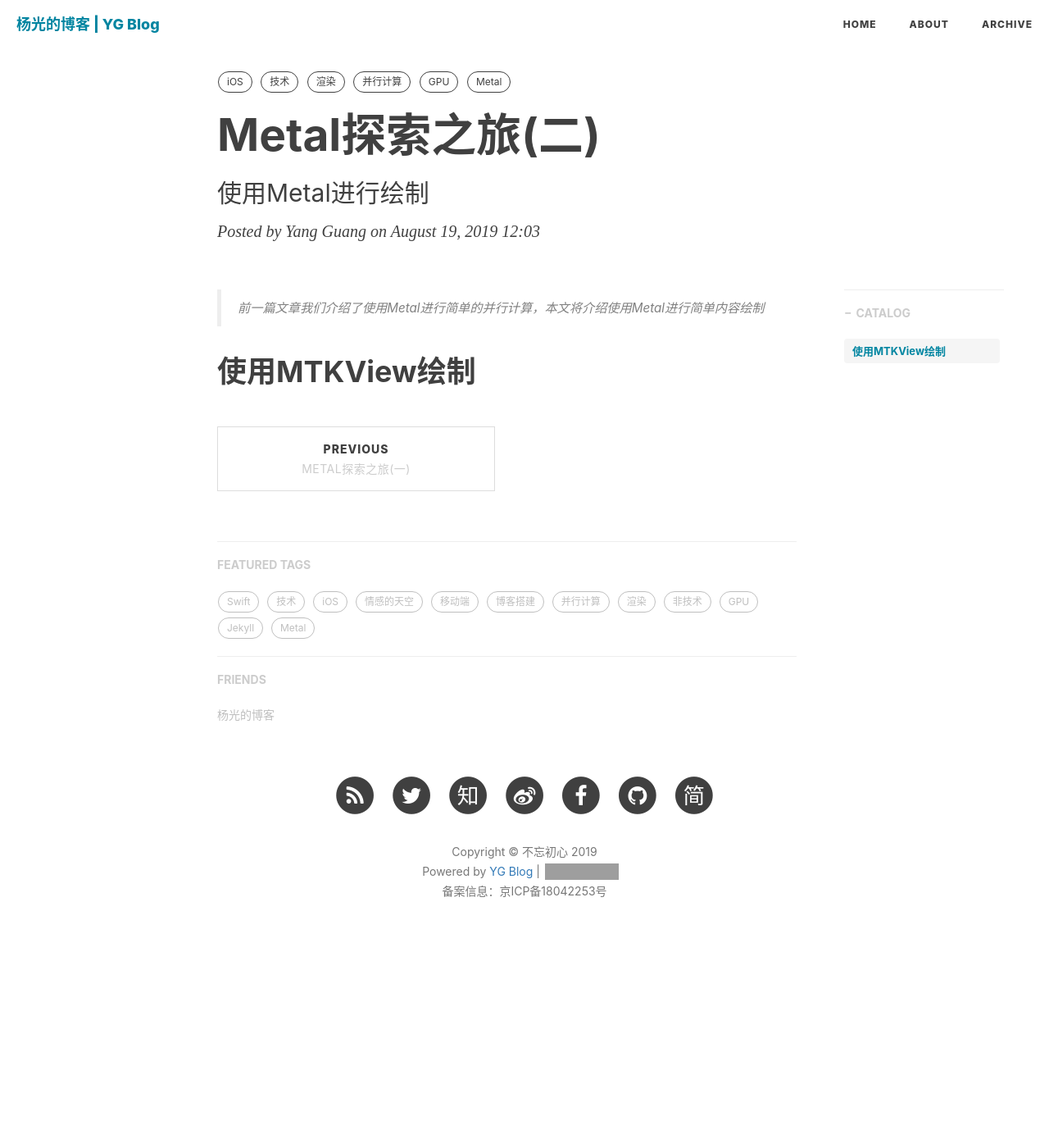
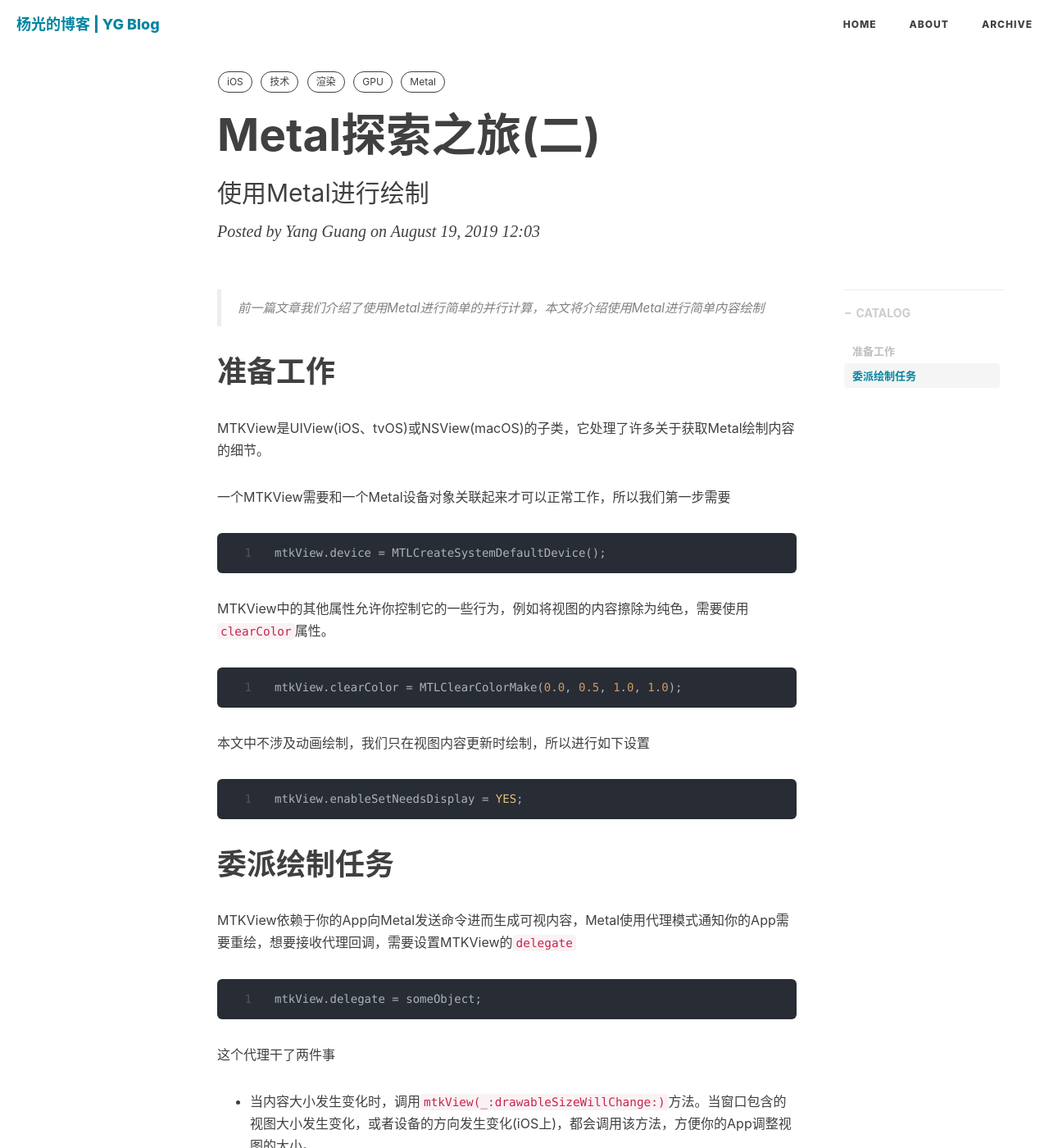
Before and after one commit to Winterdirge/MyBlog, a Jekyll site: the page built from _posts/2019-08-19-learn-metal-2.markdown, in a window 1280 px wide and 1400 px high. Shown: the whole window at 82% size. Built offline with Jekyll 4.4.1, drawn with Linux system fonts in a browser that asks for light colours; nearby versions of some CDN libraries; comment, search, counter and statistics services are not loaded; some of the changed text lies outside the part shown; grey boxes are pictures that could not be loaded.

Commit message:
update:learn metal 2

````diff
--- a/_posts/2019-08-19-learn-metal-2.markdown
+++ b/_posts/2019-08-19-learn-metal-2.markdown
@@ -10,11 +10,44 @@ tags:
     - iOS
     - 技术
     - 渲染
-    - 并行计算
     - GPU
     - Metal
 ---
 
 >前一篇文章我们介绍了使用Metal进行简单的并行计算，本文将介绍使用Metal进行简单内容绘制
 
-# 使用MTKView绘制
+# 准备工作
+
+MTKView是UIView(iOS、tvOS)或NSView(macOS)的子类，它处理了许多关于获取Metal绘制内容的细节。
+
+一个MTKView需要和一个Metal设备对象关联起来才可以正常工作，所以我们第一步需要
+
+```objc
+mtkView.device = MTLCreateSystemDefaultDevice();
+```
+
+MTKView中的其他属性允许你控制它的一些行为，例如将视图的内容擦除为纯色，需要使用`clearColor`属性。
+
+```objc
+mtkView.clearColor = MTLClearColorMake(0.0, 0.5, 1.0, 1.0);
+```
+
+本文中不涉及动画绘制，我们只在视图内容更新时绘制，所以进行如下设置
+
+```objc
+mtkView.enableSetNeedsDisplay = YES;
+```
+
+# 委派绘制任务
+
+MTKView依赖于你的App向Metal发送命令进而生成可视内容，Metal使用代理模式通知你的App需要重绘，想要接收代理回调，需要设置MTKView的`delegate`
+
+```objc
+mtkView.delegate = someObject;
+```
+
+这个代理干了两件事
+
+* 当内容大小发生变化时，调用`mtkView(_:drawableSizeWillChange:)`方法。当窗口包含的视图大小发生变化，或者设备的方向发生变化(iOS上)，都会调用该方法，方便你的App调整视图的大小。
+
+* 在视图更新的时候，会调用`draw(in:)`方法。此方法中，你需要创建命令缓冲区，编码命令以便告诉GPU绘制什么，以及何时在屏幕上显示，并将该命令放入命令缓冲区放入队列以便GPU执行。
````
